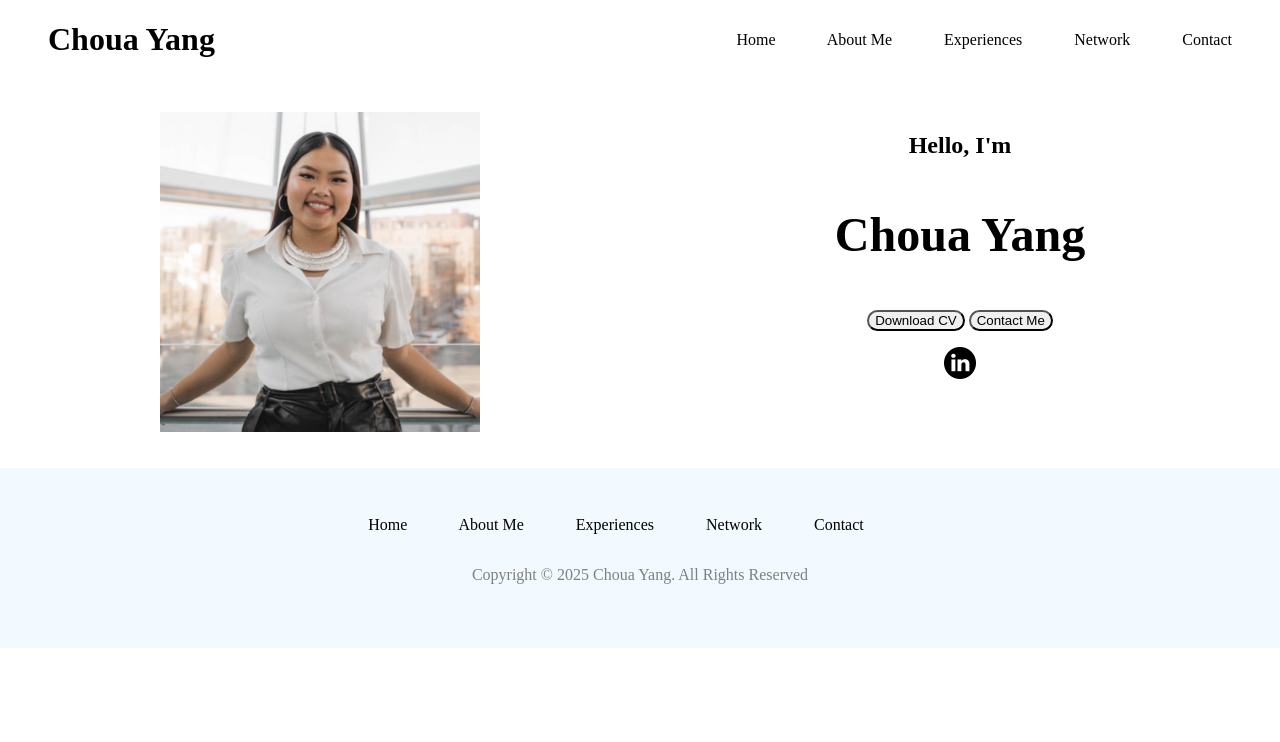
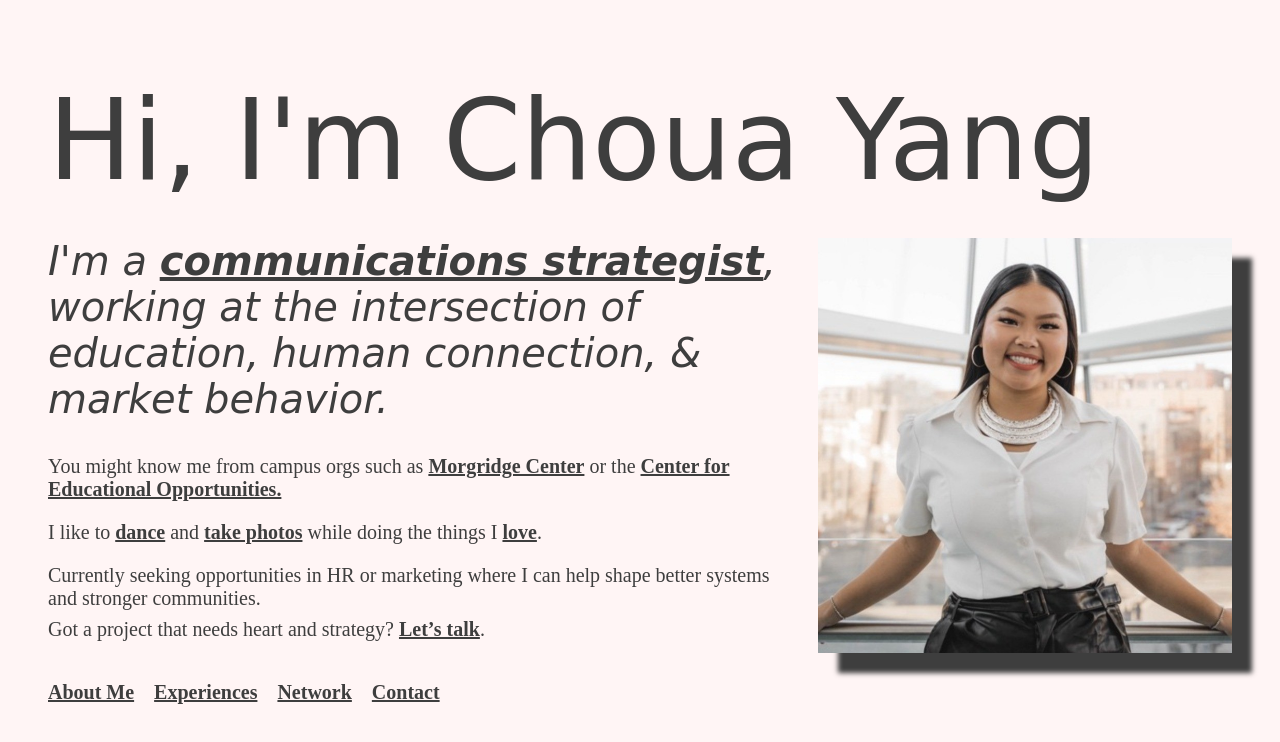
Before and after one commit to Khaun02/choua-portfolio-site, a plain HTML site: page index.html in a window 1280 px wide. Drawn offline with Linux system fonts and the light colour scheme; a web font is replaced by a local one.

Commit message:
feat: redesigned home page
- inspired by another website home page
- still have to add in links

```diff
--- a/index.html
+++ b/index.html
@@ -6,73 +6,52 @@
 <html lang="en">
 
 <head>
-    <title>Home</title>
+    <title>Choua Yang</title>
     <meta charset="UTF-8">
     <link rel="stylesheet" href="styleSheets/main.css">
     <link rel="stylesheet" href="styleSheets/index.css">
+    <!-- fonts -->
+    <link rel="preconnect" href="https://fonts.googleapis.com">
+    <link rel="preconnect" href="https://fonts.gstatic.com" crossorigin>
+    <link href="https://fonts.googleapis.com/css2?family=Bonheur+Royale&family=Quintessential&display=swap" rel="stylesheet">
 </head>
 
 <body>
 
     <header>
-        <h1>Choua Yang</h1>
-
-            <nav>
-                <a href="index.html">Home</a>
-                <a href="about.html">About Me</a>
-                <a href="experiences.html">Experiences</a>
-                <a href="network.html">Network</a>
-                <a href="contact.html">Contact</a>
-            </nav>
+        <h1>Hi, I'm Choua Yang</h1>
     </header>
 
     <main>
 
-        <div class="main-container">
+        <div class="image-container">
+            <img src="images/choua_yang_home.jpeg" alt="">
+        </div>
 
-            <div class="image-container">
-                <img src="images/choua_yang_home.jpeg" alt="">
-            </div>
+        <div class="hero-text">
+            <h2>I'm a <a href="https://www.linkedin.com/in/choua-yang-2a6555233/" target="_blank" class="role">communications strategist</a>, working at the intersection of education, human connection, & market behavior.</h2>
+        </div>
 
-            <div class="about-container">
+        <div class="hero-text__2">
+            <p>You might know me from campus orgs such as <a href="">Morgridge Center</a> or the <a href="">Center for Educational Opportunities.</a></p>
 
-                <div class="about-container__p1">
-                    <h2>Hello, I'm</h2>
-                </div>
+            <!-- improve on, 3 a tags, maybe 3 hobies? dance, photo, and 1 more?-->
+            <p>I like to <a href="">dance</a> and <a href="">take photos</a> while doing the things I <a href="">love</a>.</p>
 
-                <div class="about-container__p2">
-                    <h3>Choua Yang</h3>
-                </div>
-
-                <div class="button-container">
-                    <button><a href="">Download CV</a></button>
-                    <button><a href="contact.html">Contact Me</a></button>
-                </div>
-
-                <div class="linkedIn">
-                    <a href="https://www.linkedin.com/in/choua-yang-2a6555233/" target="_blank" ><img src="images/linkedin.png"alt=""></a>
-
-                </div>
-            </div>
+            <p class="top-text">Currently seeking opportunities in HR or marketing where I can help shape better systems and stronger communities.</p>
+            <p class="bottom-text">Got a project that needs heart and strategy? <a href="network.html">Let’s talk</a>.</p>
         </div>
     </main>
 
     <footer>
-
-        <div class="footer-nav">
-
+        <div class="nav-bar">
             <nav>
-                <a href="index.html">Home</a>
                 <a href="about.html">About Me</a>
                 <a href="experiences.html">Experiences</a>
                 <a href="network.html">Network</a>
                 <a href="contact.html">Contact</a>
             </nav>
         </div>
-
-        <div class="footer-copyright">
-            <p>Copyright &copy; 2025 Choua Yang.  All Rights Reserved</p>
-        </div>
     </footer>
 
 </body>
--- a/styleSheets/index.css
+++ b/styleSheets/index.css
@@ -3,44 +3,64 @@
     04/09/2025
 */
 
-img {
-    width: 50%;
+body {
+    margin: 3rem;
 }
 
-/* main element css */
-.main-container {
-    display: flex;
-    justify-content: space-between;
-    text-align: center;
+img {
+    width: 35%;
+    float: right;
+    margin-left: 2rem;
+    box-shadow: 20px 20px 5px #3e3e3e;
 }
 
-.image-container {
-    flex: 1;
+h1 {
+    font-size: 7rem;
+    margin-bottom: 1rem;
+    font-family: "Bonheur Royale", cursive;
+    font-weight: 400;
+    font-style: normal;
 }
 
-.about-container {
-    flex: 1;
-    padding: auto auto;
+h2 {
+    font-size: 2.5rem;
+    font-weight: 400;
 }
 
-.about-container__p2 h3{
-    font-size: 3rem;
+p {
+    font-size: 1.25rem;
 }
 
-/* buttons */
-
-.button-container button, a{
-    border-radius: 0.75rem;
-    text-decoration: none;
-    color: black;
+.hero-text {
+    font-family: "Quintessential", cursive;
+    font-style: italic;
 }
 
-.button-container button:hover{
-    background-color: white;
+.hero-text__2 {
+    margin-bottom: 2.5rem;
+    font-size: 2.5rem;
 }
 
+.role {
+    font-weight: bold;
+    font-size: 2.5rem;
+}
 
-.linkedIn {
-    margin: 1rem auto;
-    width: 10%
+a {
+    text-decoration: none;
+    font-size: 1.25rem;
+    color: #3e3e3e;
+    font-weight: 700;
+    text-decoration: underline;
 }
+
+nav a {
+    padding-right: 1rem;
+}
+
+.top-text {
+    margin-bottom: 0.5rem;
+}
+.bottom-text {
+    margin-top: 0;
+}
--- a/styleSheets/main.css
+++ b/styleSheets/main.css
@@ -6,48 +6,6 @@
 body {
     margin: 0;
     padding: 0;
+    background-color: #fff5f5;
+    color: #3e3e3e;
 }
-/* header css */
-header {
-    display: flex;
-    margin-bottom: 2rem;
-}
-
-header h1 {
-    margin-left: 3rem;
-}
-
-nav {
-    margin-top: auto;
-    margin-bottom: auto;
-    margin-left: auto;
-    justify-content: center;
-    text-align: center;
-}
-
-nav a{
-    text-decoration: none;
-    color: black;
-    margin-right: 3rem;
-}
-
-/* footer css */
-footer {
-    background-color: #f2f9ff;
-    padding: 3rem;
-    text-align: center;
-    margin-top: 2rem;
-}
-
-.footer-nav nav a{
-    text-decoration: none;
-    color: black;
-    gap: 100px;
-    margin-right: 3rem;
-}
-
-.footer-copyright {
-    color: gray;
-    margin-top: 2rem;
-    margin-bottom: 0rem;
-}
```
